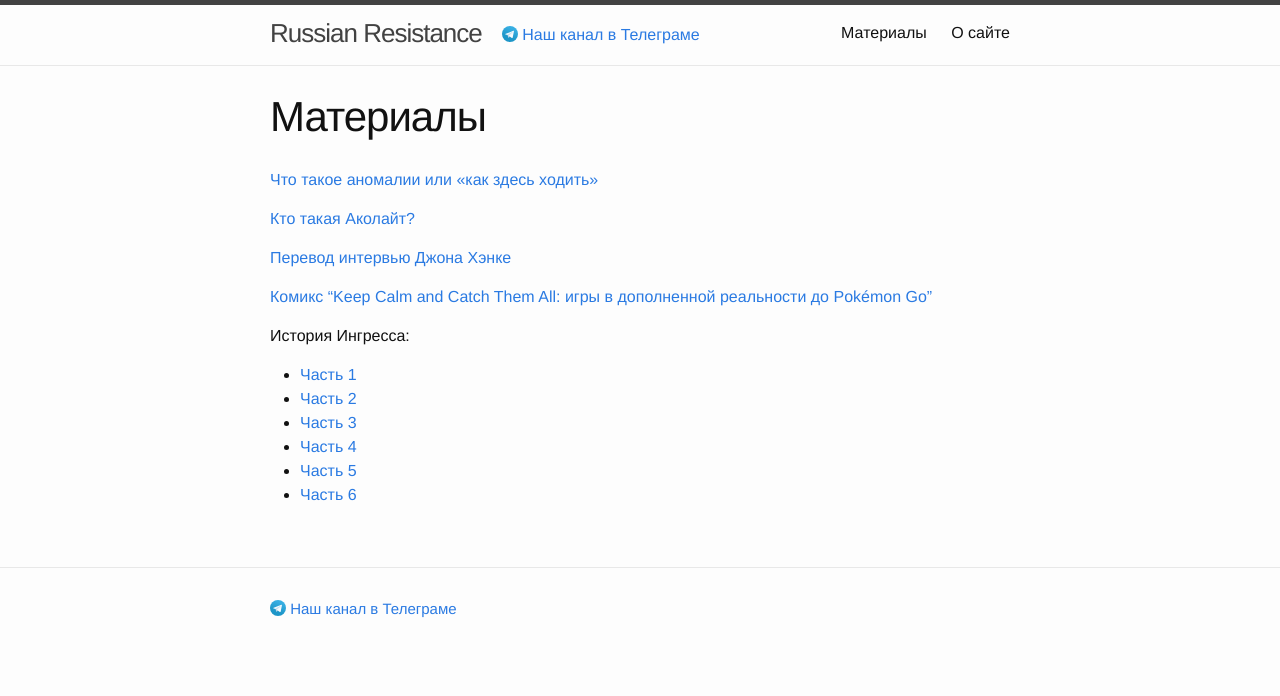
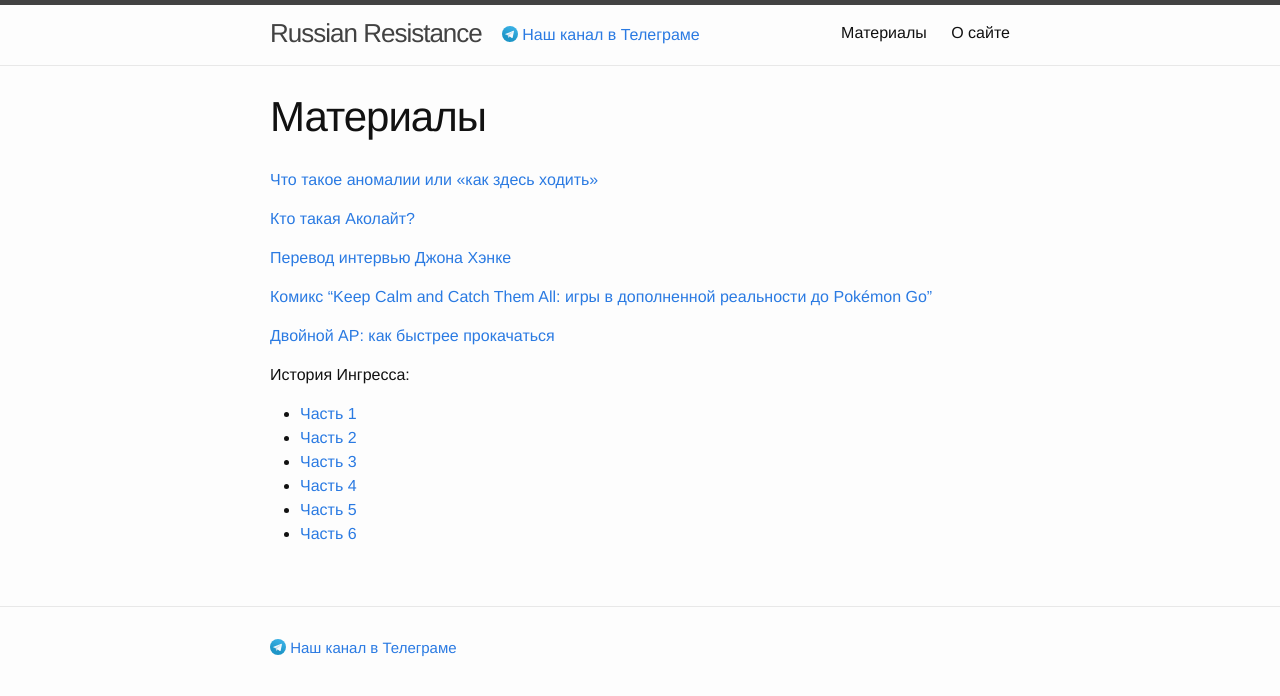
Before and after one commit to resistance-ru/resistance-ru.github.io, a Jekyll site: the page built from _pages/index.md, in a window 1280 px wide. Shown: the top 696 px of the page. Built offline with Jekyll 4.4.1, drawn with Linux system fonts in a browser that asks for light colours; comment, search, counter and statistics services are not loaded.

Commit message:
add link to the first page

```diff
--- a/_pages/index.md
+++ b/_pages/index.md
@@ -12,6 +12,8 @@
 [Перевод интервью Джона Хэнке](/pages/interview-from-hanke)
 
 [Комикс "Keep Calm and Catch Them All: игры в дополненной реальности до Pokémon Go"](/pages/ingress-comics)
+
+[Двойной AP: как быстрее прокачаться](/pages/double-ap)
 
 История Ингресса:
 
```
